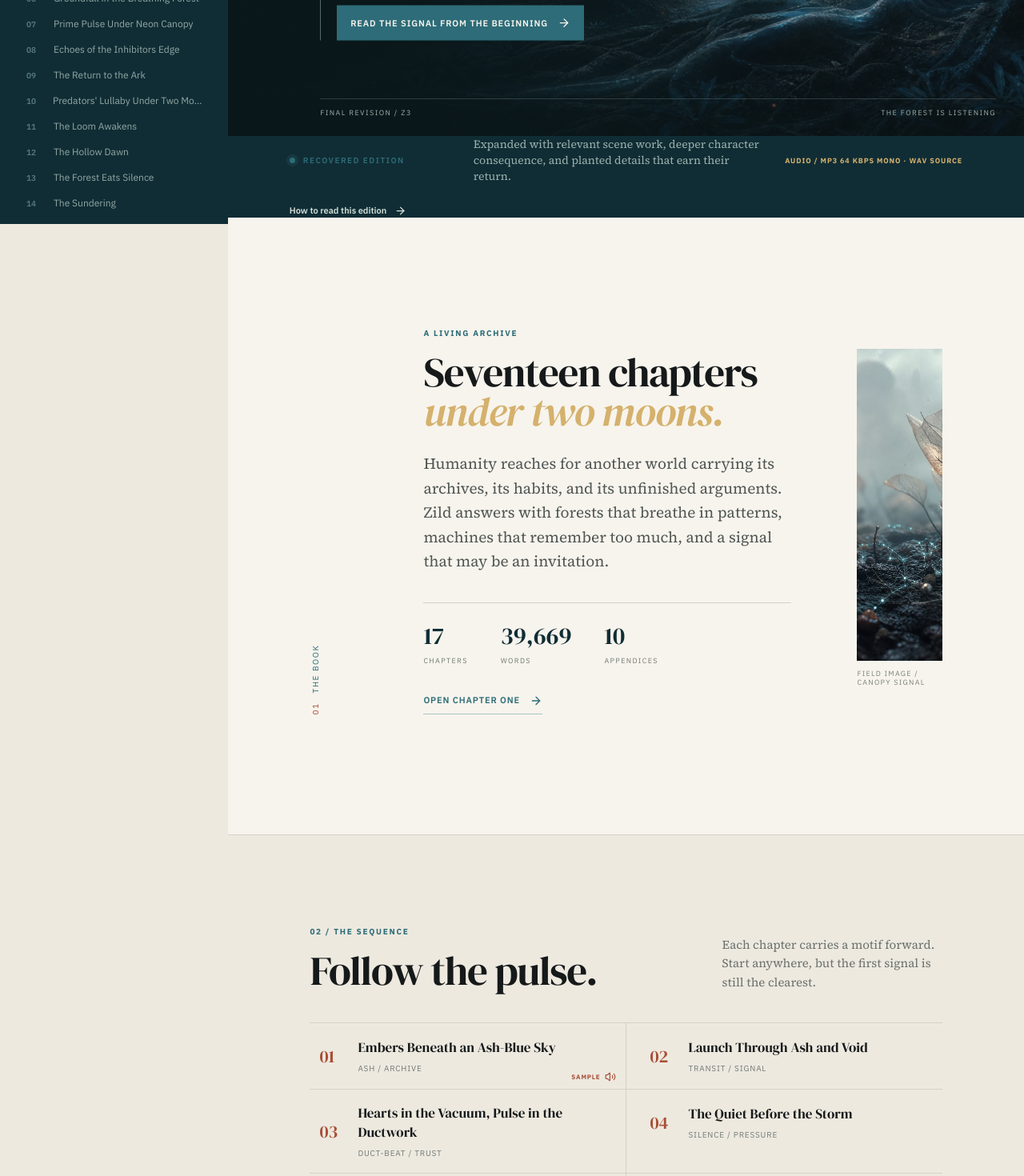
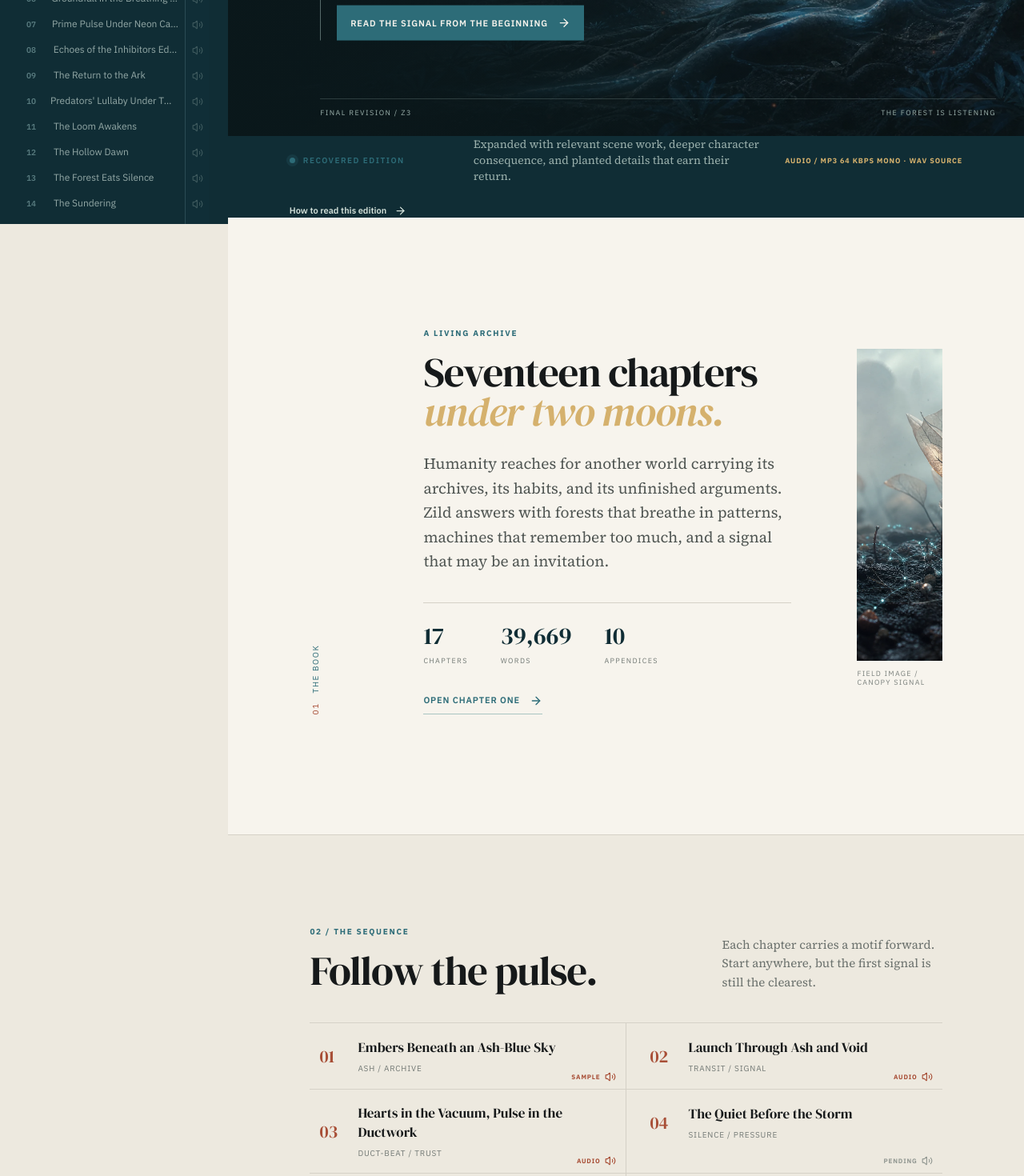
Before and after one commit to DTRHnet/Zild-WebBook, a React (Vite) app in the folder client/: page / in a window 1280 px wide. Shown: the part 520-1990 px from the top of the page at 80% size. Built offline with nearby package versions, Linux system fonts and the light colour scheme.

Commit message:
Show audio status for every chapter

```diff
--- a/client/src/App.tsx
+++ b/client/src/App.tsx
@@ -32,7 +32,7 @@ function ArchiveRail({ onClose }: { onClose?: () => void }) {
     <div className="rail-search"><Search size={15} /><input value={query} onChange={(e) => setQuery(e.target.value)} placeholder="Find a chapter" aria-label="Find a chapter" /></div>
     <nav className="chapter-nav" aria-label="Chapter navigation">
       <div className="nav-label">THE BOOK <span>{chapters.length} CHAPTERS</span></div>
-      {filtered.map((chapter) => { const audioHref = chapter.audioSrc ?? chapter.sampleAudioSrc; const sample = !chapter.audioSrc && Boolean(chapter.sampleAudioSrc); return <div className="chapter-row" key={chapter.slug}><Link href={`/chapter/${chapter.slug}`} onClick={onClose} className={location === `/chapter/${chapter.slug}` ? "chapter-link active" : "chapter-link"}><b>{chapter.number}</b><span>{chapter.title.replace(/^Chapter\s+\d+\s*[—:-]?\s*/i, "")}</span></Link>{audioHref && <a className="chapter-audio-link" href={audioHref} download={sample} aria-label={sample ? `Download the ${chapter.title} sample` : `Listen to ${chapter.title}`} title={sample ? "Download Chapter 1 sample" : "Listen to verified chapter audio"}><Volume2 size={14} /></a>}</div>; })}
+      {filtered.map((chapter) => { const audioHref = chapter.audioSrc ?? chapter.sampleAudioSrc; const sample = !chapter.audioSrc && Boolean(chapter.sampleAudioSrc); return <div className="chapter-row" key={chapter.slug}><Link href={`/chapter/${chapter.slug}`} onClick={onClose} className={location === `/chapter/${chapter.slug}` ? "chapter-link active" : "chapter-link"}><b>{chapter.number}</b><span>{chapter.title.replace(/^Chapter\s+\d+\s*[—:-]?\s*/i, "")}</span></Link>{audioHref ? <a className="chapter-audio-link" href={audioHref} download={sample} aria-label={sample ? `Download the ${chapter.title} sample` : `Listen to ${chapter.title}`} title={sample ? "Download chapter sample" : "Listen to verified chapter audio"}><Volume2 size={14} /></a> : <span className="chapter-audio-pending" aria-label={`Audio pending for ${chapter.title}`} title="Audiobook pending"><Volume2 size={14} /></span>}</div>; })}
     </nav>
     <div className="rail-bottom"><Link href="/audio" onClick={onClose} className={location === "/audio" ? "archive-link active" : "archive-link"}><Volume2 size={15} />Audio ledger <ChevronRight size={15} /></Link><Link href="/appendices" onClick={onClose} className={location === "/appendices" ? "archive-link active" : "archive-link"}><span className="pulse-dot" />Open the appendices <ChevronRight size={15} /></Link><Link href="/about" onClick={onClose} className="archive-link muted"><BookOpen size={15} />About this edition <ChevronRight size={15} /></Link></div>
   </aside>;
@@ -56,7 +56,7 @@ function ChapterPage({ item }: { item: ReadingItem }) {
   const isSample = !item.audioSrc && Boolean(sampleAudioSrc);
   return <article className="reading-page">
     <div className="reading-crumb"><span>FINAL REVISION</span><i /> CHAPTER {item.number}</div>
-    <div className="reading-grid"><aside className="reading-meta"><span className="meta-number">{item.number}</span><span className="meta-label">{item.motif}</span><span className="meta-words">{formatWords(item.words)} words</span><span className="meta-plates">{item.plates.length} visual plates</span>{chapterAudioSrc && <a className="chapter-listen" href={chapterAudioSrc} download={isSample} aria-label={isSample ? `Download the Chapter ${item.number} sample` : `Listen to ${item.title}`}><Volume2 size={14} />{isSample ? "Download sample" : "Listen / verified"}</a>}</aside><div className="prose-wrap"><div className="chapter-kicker">ZILD / EXPANDED EDITION</div><Streamdown className="prose">{item.raw}</Streamdown><footer className="reading-footer"><Link href={previous ? `/chapter/${previous.slug}` : "/"} className="footer-nav"><ArrowLeft size={16} /><span><small>PREVIOUS</small>{previous?.title ?? "The archive"}</span></Link><div className="footer-pulse"><span /><span /><span /><span /><span /></div><Link href={next ? `/chapter/${next.slug}` : "/appendices"} className="footer-nav next"><span><small>{next ? "NEXT CHAPTER" : "BACK MATTER"}</small>{next?.title ?? "The appendices"}</span><ArrowRight size={16} /></Link></footer></div></div>
+    <div className="reading-grid"><aside className="reading-meta"><span className="meta-number">{item.number}</span><span className="meta-label">{item.motif}</span><span className="meta-words">{formatWords(item.words)} words</span><span className="meta-plates">{item.plates.length} visual plates</span>{chapterAudioSrc ? <a className="chapter-listen" href={chapterAudioSrc} download={isSample} aria-label={isSample ? `Download the Chapter ${item.number} sample` : `Listen to ${item.title}`}><Volume2 size={14} />{isSample ? "Download sample" : "Listen / verified"}</a> : <span className="chapter-listen pending" aria-label={`Audio pending for ${item.title}`}><Volume2 size={14} />Audio pending</span>}</aside><div className="prose-wrap"><div className="chapter-kicker">ZILD / EXPANDED EDITION</div><Streamdown className="prose">{item.raw}</Streamdown><footer className="reading-footer"><Link href={previous ? `/chapter/${previous.slug}` : "/"} className="footer-nav"><ArrowLeft size={16} /><span><small>PREVIOUS</small>{previous?.title ?? "The archive"}</span></Link><div className="footer-pulse"><span /><span /><span /><span /><span /></div><Link href={next ? `/chapter/${next.slug}` : "/appendices"} className="footer-nav next"><span><small>{next ? "NEXT CHAPTER" : "BACK MATTER"}</small>{next?.title ?? "The appendices"}</span><ArrowRight size={16} /></Link></footer></div></div>
   </article>;
 }
 
--- a/client/src/index.css
+++ b/client/src/index.css
@@ -46,6 +46,8 @@ button:focus-visible, a:focus-visible, input:focus-visible { outline: 2px solid
 .chapter-row .chapter-link { flex: 1; min-width: 0; }
 .chapter-audio-link { width: 30px; display: inline-flex; align-items: center; justify-content: center; color: #7fb6be; border-left: 1px solid #355862; background: rgba(45,108,120,.11); transition: color .18s, background .18s, transform .18s var(--ease-out); }
 .chapter-audio-link:hover { color: #f4f0e6; background: rgba(45,108,120,.38); transform: translateX(1px); }
+.chapter-audio-pending { width: 30px; display: inline-flex; align-items: center; justify-content: center; color: #6d8585; border-left: 1px solid #355862; background: rgba(45,108,120,.04); opacity: .7; }
+.chapter-audio-pending svg { opacity: .7; }
 .rail-bottom { border-top: 1px solid #355862; padding-top: 20px; margin-top: 18px; display: grid; gap: 5px; }
 .archive-link { display: flex; align-items: center; gap: 9px; padding: 9px 7px; color: #c1d1cb; font-size: 12px; transition: color .18s, transform .18s var(--ease-out); }
 .archive-link svg:last-child { margin-left: auto; }
@@ -103,6 +105,8 @@ button:focus-visible, a:focus-visible, input:focus-visible { outline: 2px solid
 .chapter-card:hover > svg { opacity: 1; transform: translateX(3px); }
 .chapter-sample-link { position: absolute; right: 12px; bottom: 8px; display: inline-flex; align-items: center; gap: 5px; color: var(--rust); font: 700 8px 'IBM Plex Sans', sans-serif; letter-spacing: .1em; text-transform: uppercase; }
 .chapter-sample-link:hover { color: var(--blue); }
+.chapter-sample-link.pending { color: #7d8580; cursor: default; opacity: .8; }
+.chapter-sample-link.pending:hover { color: #7d8580; }
 .archive-feature { display: grid; grid-template-columns: 1.05fr .95fr; background: var(--blue-deep); color: #e9eee9; min-height: 580px; }
 .feature-image { position: relative; min-height: 460px; }
 .feature-image img { height: 100%; filter: saturate(.6) contrast(1.1); }
@@ -128,6 +132,7 @@ button:focus-visible, a:focus-visible, input:focus-visible { outline: 2px solid
 .meta-label { color: var(--blue); font: 700 9px/1.4 'IBM Plex Sans', sans-serif; letter-spacing: .12em; text-transform: uppercase; border-top: 1px solid #a9c5c2; padding-top: 9px; }
 .meta-words { color: #8a908b; font-size: 10px; } .meta-plates { color: var(--blue); font: 9px 'IBM Plex Sans', sans-serif; letter-spacing: .11em; text-transform: uppercase; }
 .chapter-listen { display: inline-flex; align-items: center; gap: 6px; color: var(--blue); border-top: 1px solid #a9c5c2; padding-top: 10px; font: 700 8px 'IBM Plex Sans', sans-serif; letter-spacing: .1em; text-transform: uppercase; }
+.chapter-listen.pending { color: #7d8580; }
 .prose-wrap { min-width: 0; }
 .chapter-kicker { color: #8c918c; font: 10px 'IBM Plex Sans', sans-serif; letter-spacing: .16em; margin-bottom: 22px; }
 .prose { color: #262b2a; font: 18px/1.82 'Source Serif 4', serif; }
--- a/client/src/pages/Home.tsx
+++ b/client/src/pages/Home.tsx
@@ -19,7 +19,7 @@ export default function Home() {
     </section>
     <section className="edition-strip"><div className="strip-lead"><span className="pulse-dot blue-pulse" /><span>RECOVERED EDITION</span></div><p>Expanded with relevant scene work, deeper character consequence, and planted details that earn their return.</p><span className="audio-format-note">AUDIO / MP3 64 KBPS MONO · WAV SOURCE</span><Link href="/about">How to read this edition <ArrowRight size={15} /></Link></section>
     <section className="book-intro"><div className="section-marker"><span>01</span><span>THE BOOK</span></div><div className="intro-copy"><span className="eyebrow">A LIVING ARCHIVE</span><h2>Seventeen chapters<br /><em>under two moons.</em></h2><p className="intro-lead">Humanity reaches for another world carrying its archives, its habits, and its unfinished arguments. Zild answers with forests that breathe in patterns, machines that remember too much, and a signal that may be an invitation.</p><div className="stats-row"><div><strong>{chapters.length}</strong><span>CHAPTERS</span></div><div><strong>{formatWords(totalWords)}</strong><span>WORDS</span></div><div><strong>{appendices.length}</strong><span>APPENDICES</span></div></div><Link href={`/chapter/${first.slug}`} className="text-cta">Open Chapter One <ArrowRight size={16} /></Link></div><div className="intro-art"><img src={canopyImage} alt="Mineral-blue signal threads in the breathing forest" /><span className="art-note">FIELD IMAGE / CANOPY SIGNAL</span></div></section>
-    <section className="chapter-section"><div className="section-head"><div><span className="eyebrow">02 / THE SEQUENCE</span><h2>Follow the pulse.</h2></div><p>Each chapter carries a motif forward. Start anywhere, but the first signal is still the clearest.</p></div><div className="chapter-grid">{chapters.map((chapter) => <div className="chapter-card-wrap" key={chapter.slug}><Link href={`/chapter/${chapter.slug}`} className="chapter-card"><span className="chapter-card-number">{chapter.number}</span><span className="chapter-card-copy"><strong>{chapter.title.replace(/^Chapter\s+\d+\s*[—:-]?\s*/i, "")}</strong><small>{chapter.motif}</small></span><ArrowRight size={16} /></Link>{chapter.sampleAudioSrc && <a className="chapter-sample-link" href={chapter.sampleAudioSrc} download aria-label={`Download the Chapter ${chapter.number} sample`} title="Download Chapter 1 sample"><span>Sample</span><Volume2 size={14} /></a>}</div>)}</div></section>
+    <section className="chapter-section"><div className="section-head"><div><span className="eyebrow">02 / THE SEQUENCE</span><h2>Follow the pulse.</h2></div><p>Each chapter carries a motif forward. Start anywhere, but the first signal is still the clearest.</p></div><div className="chapter-grid">{chapters.map((chapter) => { const audioHref = chapter.audioSrc ?? chapter.sampleAudioSrc; const sample = !chapter.audioSrc && Boolean(chapter.sampleAudioSrc); return <div className="chapter-card-wrap" key={chapter.slug}><Link href={`/chapter/${chapter.slug}`} className="chapter-card"><span className="chapter-card-number">{chapter.number}</span><span className="chapter-card-copy"><strong>{chapter.title.replace(/^Chapter\s+\d+\s*[—:-]?\s*/i, "")}</strong><small>{chapter.motif}</small></span><ArrowRight size={16} /></Link>{audioHref ? <a className="chapter-sample-link" href={audioHref} download={sample} aria-label={sample ? `Download the Chapter ${chapter.number} sample` : `Listen to Chapter ${chapter.number} audio`} title={sample ? "Download chapter sample" : "Listen to verified chapter audio"}><span>{sample ? "Sample" : "Audio"}</span><Volume2 size={14} /></a> : <span className="chapter-sample-link pending" aria-label={`Audio pending for Chapter ${chapter.number}`}><span>Pending</span><Volume2 size={14} /></span>}</div>; })}</div></section>
     <section className="archive-feature"><div className="feature-image"><img src={arkImage} alt="Damaged Ark corridor with one mineral-blue diagnostic pulse" /><span className="art-note">ARCHIVE IMAGE / ARK INTERIOR</span></div><div className="feature-copy"><span className="eyebrow">03 / THE BACK MATTER</span><h2>Open the evidence<br /><em>behind the story.</em></h2><p>Chronology, Ark systems, xenobiology, AI architecture, signal analysis, rituals, risks, and the questions the novel leaves deliberately alive.</p><Link href="/appendices" className="primary-cta">Browse Appendices A–J <ArrowRight size={16} /></Link><div className="feature-index"><span><FileText size={15} /> {appendices.length} detailed files</span><span><Sparkles size={15} /> motifs tracked across the book</span><span><Clock3 size={15} /> read after the chapters</span></div></div></section>
     <footer className="home-footer"><div className="footer-brand"><span className="footer-mark">Z</span><span><strong>ZILD</strong><small>RECOVERED EDITION</small></span></div><p>Some signals are instructions.<br />Some are only proof that someone was there.</p><Link href="/about">Archive note <ArrowRight size={15} /></Link></footer>
   </div>;
```
Also changed, not shown: 1 other file (tests, documents, lock files or other folders).
